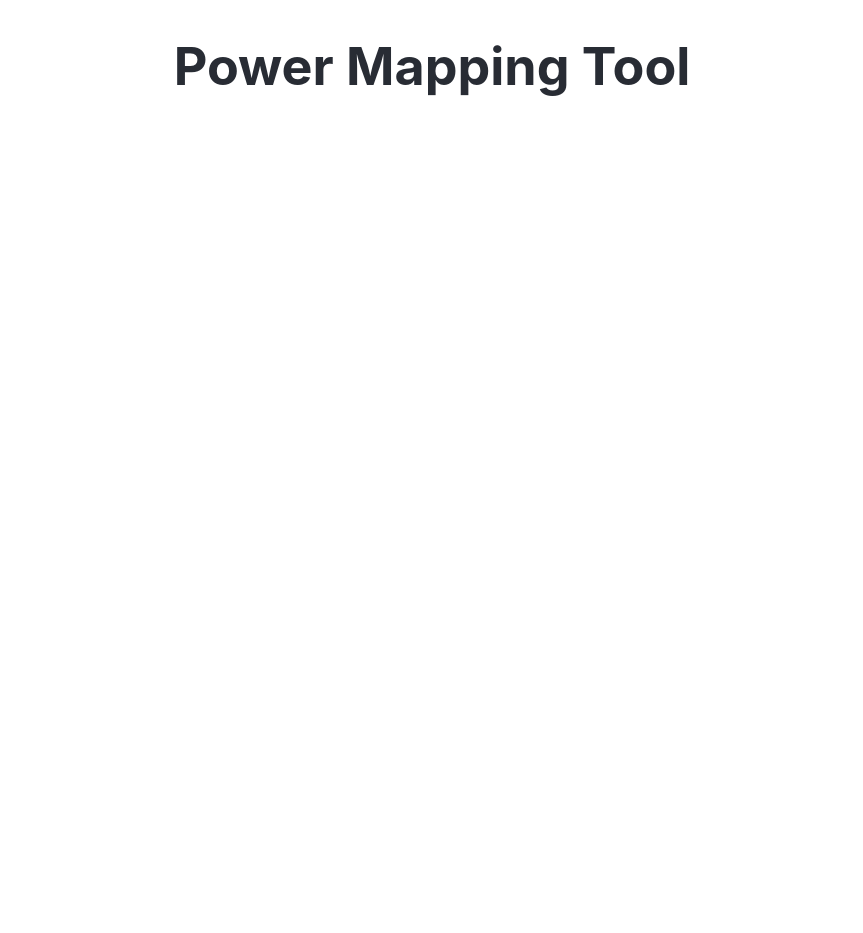
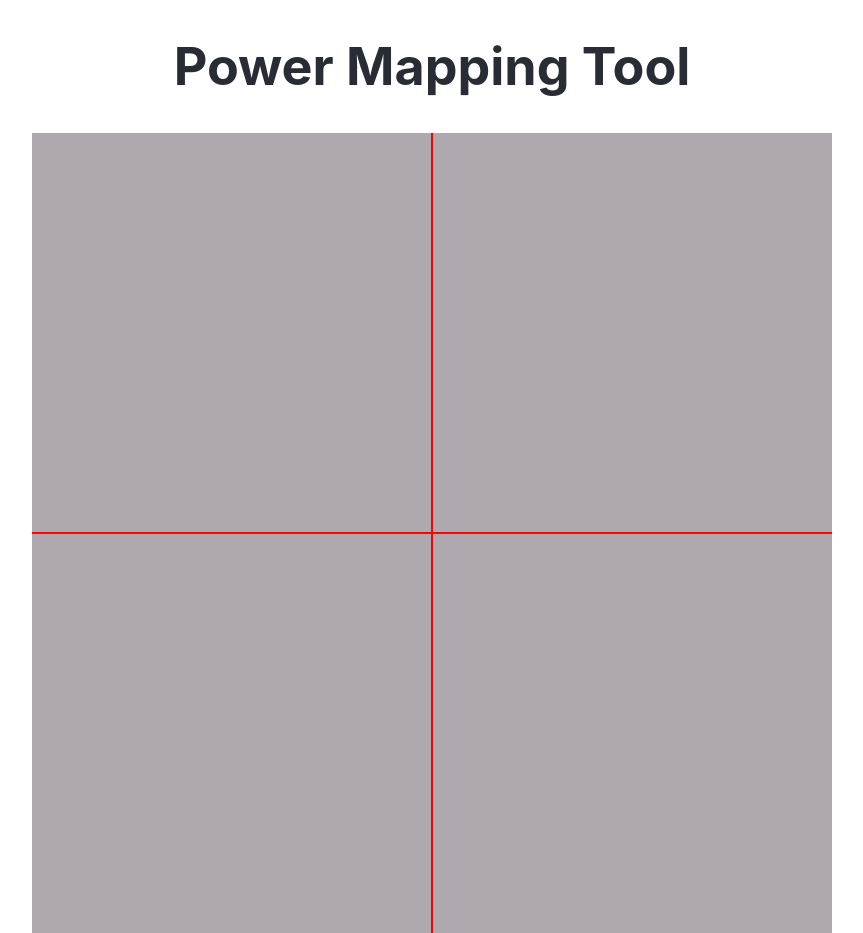
Before and after one commit to rabblerouser/power-map, a React (Create React App) app: page / in a window 1280 px wide. Shown: the whole page, without its empty margins (208-1071 px from the left). Before the commit the page ends 800 px from the top, so only its background shows below. Built offline with nearby package versions, Linux system fonts and the light colour scheme.

Commit message:
[Alex] create simple axis

```diff
--- a/src/App.css
+++ b/src/App.css
@@ -1,5 +1,9 @@
 .App {
   text-align: center;
+  display: flex;
+  flex-direction: column;
+  align-items: center;
+  justify-content: center;
 }
 
 .App-logo {
@@ -29,3 +33,42 @@
     transform: rotate(360deg);
   }
 }
+
+
+.axis {
+  width: 50em;
+  height: 50em;
+  background-color: #afa9af;
+  position: relative;
+}
+
+.axis div {
+  position:absolute;
+}
+
+#top-marker {
+  top: 0;
+  left: 50%;
+}
+
+#bottom-marker {
+  bottom: 0;
+  left: 50%;
+}
+
+#left-marker {
+  top: 50%;
+  left: 0;
+}
+
+#right-marker {
+  top: 50%;
+  right: 0;
+}
+
+.line {
+  width:100%;
+  height:100%;
+  position:absolute;
+  left:0;
+}
--- a/src/App.js
+++ b/src/App.js
@@ -1,6 +1,7 @@
 import React, { Component } from 'react';
 import logo from './logo.svg';
 import './App.css';
+import Axis from "./axis/axis";
 
 class App extends Component {
   render() {
@@ -9,6 +10,7 @@ class App extends Component {
         <header className="App-header">
           <h1>Power Mapping Tool</h1>
         </header>
+        <Axis></Axis>
       </div>
     );
   }
--- /dev/null
+++ b/src/axis/axis.js
@@ -0,0 +1,28 @@
+import React, { Component } from 'react';
+import {ArcherContainer, ArcherElement} from "react-archer";
+
+const rootStyle = { display: 'flex', justifyContent: 'center' };
+const rowStyle = { margin: '200px 0', display: 'flex', justifyContent: 'space-between', }
+const boxStyle = { padding: '10px', border: '1px solid black', };
+
+class Axis extends Component {
+    render() {
+
+        return (
+            <div className="axis">
+                <svg className='line'>
+                    <line x1={"50%"} y1={"0"} x2={"50%"} y2={"100%"} markerEnd={ 'url(#markerArrow)' }  style={{ stroke: 'red', strokeWidth: 2 }} />
+                </svg>
+
+                <svg className='line'>
+                    <line x1={"0"} y1={"50%"} x2={"100%"} y2={"50%"} markerEnd={ 'url(#markerArrow)' }  style={{ stroke: 'red', strokeWidth: 2 }} />
+                </svg>
+            </div>
+        );
+
+
+    }
+
+}
+
+export default Axis;
```
Also changed, not shown: 2 other files (tests, documents, lock files or other folders).
